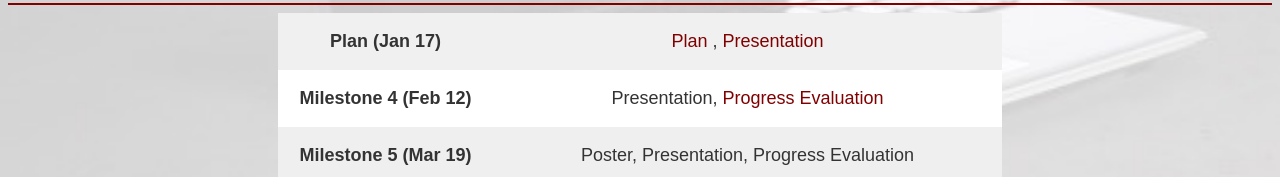
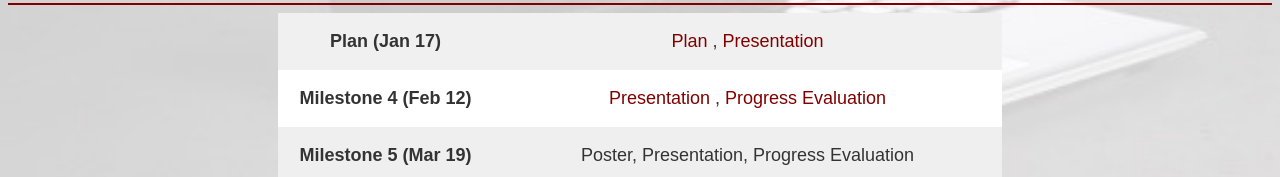
Before and after one commit to fobmsm/fobm.github.io, a plain HTML site: page index.html in a window 1280 px wide. Shown: the part 926-1103 px from the top of the page. Drawn offline with Linux system fonts and the light colour scheme.

Commit message:
Update index.html

```diff
--- a/index.html
+++ b/index.html
@@ -164,7 +164,7 @@ address {
   </tr>
   <tr>
     <td class="tg-amwm">Milestone 4  (Feb 12)</td>
-    <td class="tg-baqh">Presentation,<a href="Progress Evaluation_5.pdf" target="_blank"> Progress Evaluation </a> </td>
+    <td class="tg-baqh"><a href="Milestone4.pptx" target="_blank">Presentation </a>,<a href="Progress Evaluation_5.pdf" target="_blank"> Progress Evaluation </a> </td>
   </tr>
   <tr>
     <td class="tg-7fle">Milestone 5 (Mar 19)</td>
```
